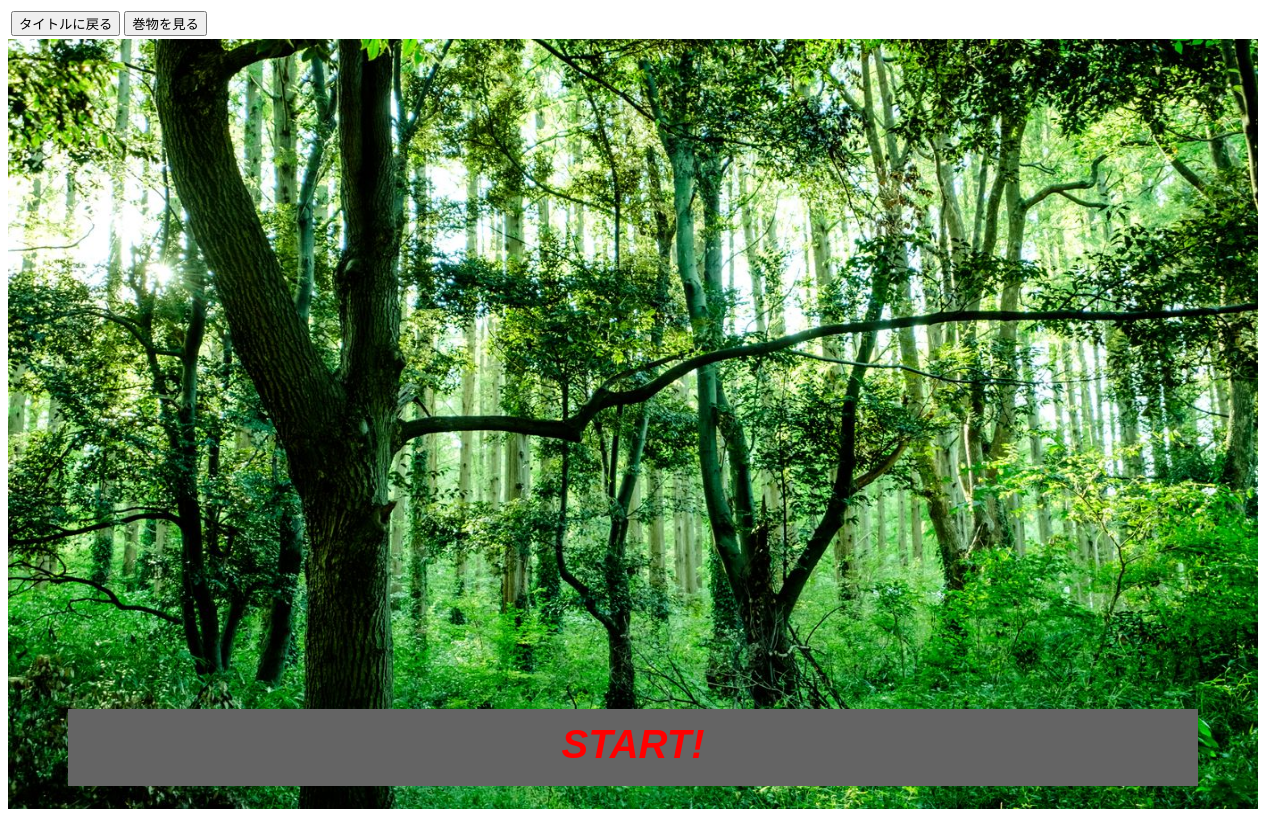
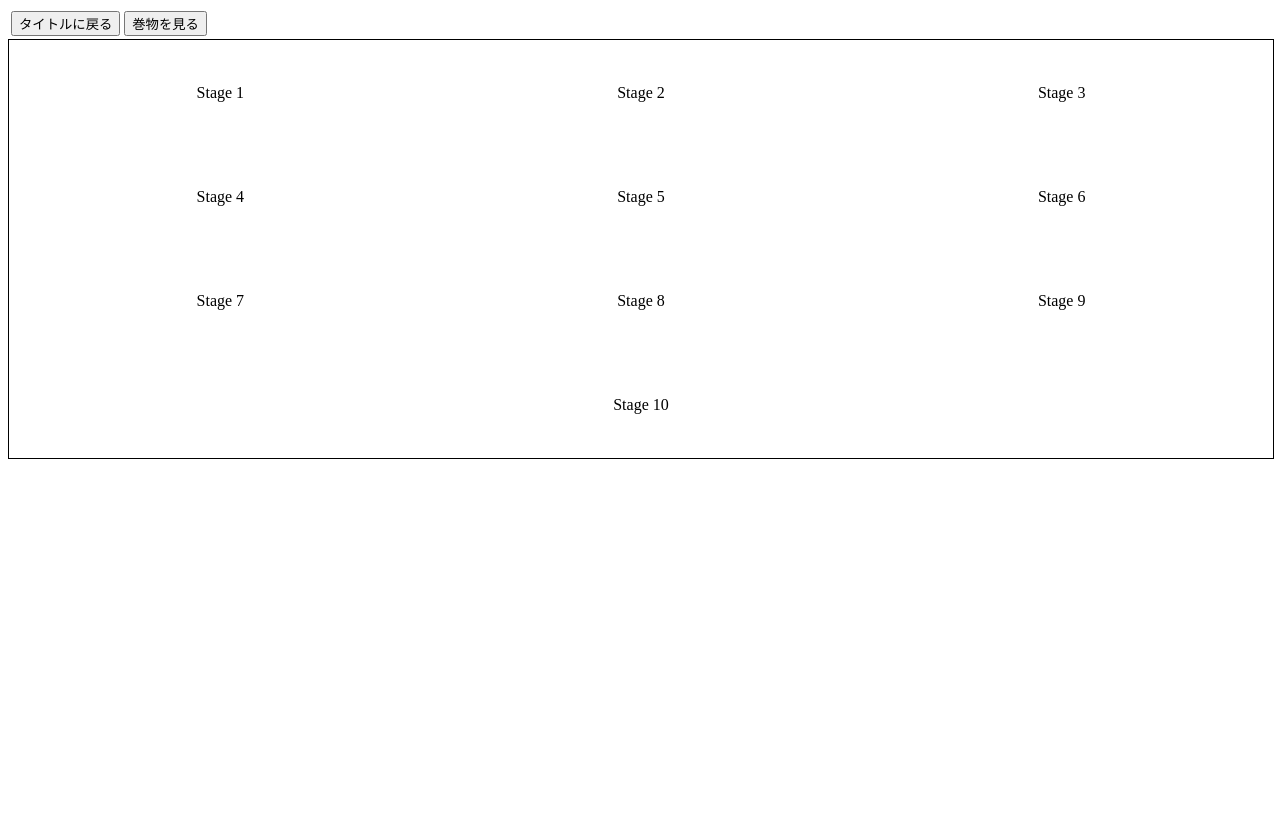
Before and after one commit to brrik/gameForIT, a plain HTML site: page index.html in a window 1280 px wide. Both pictures are taken after a click on the button "巻物を見る". After the commit the page ends 800 px from the top, so only its background shows below. Drawn offline with Linux system fonts and the light colour scheme.

Commit message:
scroll mod

```diff
--- a/index.html
+++ b/index.html
@@ -12,7 +12,29 @@
         <table>
             <tr>
                 <td><button onclick="returnTitle();">タイトルに戻る</button></td>
-                <td><button onclick="">巻物を見る</button></td>
+                <td><button onclick="scrollOpenScreen();">巻物を見る</button></td>
+            </tr>
+        </table>
+    </div>
+    <div id="scroll">
+        <table>
+            <tr>
+                <td onclick="alt(1)">Stage 1</td>
+                <td>Stage 2</td>
+                <td>Stage 3</td>
+            </tr>
+            <tr>
+                <td>Stage 4</td>
+                <td>Stage 5</td>
+                <td>Stage 6</td>
+            </tr>
+            <tr>
+                <td>Stage 7</td>
+                <td>Stage 8</td>
+                <td>Stage 9</td>
+            </tr>
+            <tr>
+                <td colspan="3">Stage 10</td>
             </tr>
         </table>
     </div>
--- a/script/script.js
+++ b/script/script.js
@@ -342,5 +342,23 @@ function returnTitle(){
 }
 
 
+function alt(num){
+    alert("Alert:"+num);
+}
+
+function scrollOpenScreen(){
+    let scrDiv = document.getElementById("scroll");
+    let cvDiv = document.getElementById("showScreen");
+    let scrDisp = scrDiv.style.display;
+
+    if(scrDisp=="block"){
+        scrDiv.style.display = "none";
+        cvDiv.style.display = "block";
+    }else{
+        scrDiv.style.display = "block";
+        cvDiv.style.display = "none";
+    }
+}
+
 //初回起動時のタイトル画面読み込み処理
 title();
--- a/style/style.css
+++ b/style/style.css
@@ -5,3 +5,23 @@
 #btnGroup{
     display: flex;
 }
+
+#scroll{
+    width:100%;
+    border:solid 1px;
+    display: none;
+}
+
+#scroll table{
+    width:100%;
+    height:100%;
+}
+
+#scroll td{
+    text-align: center;
+    height:100px;
+}
+
+#showScreen{
+    display:block;
+}
```
